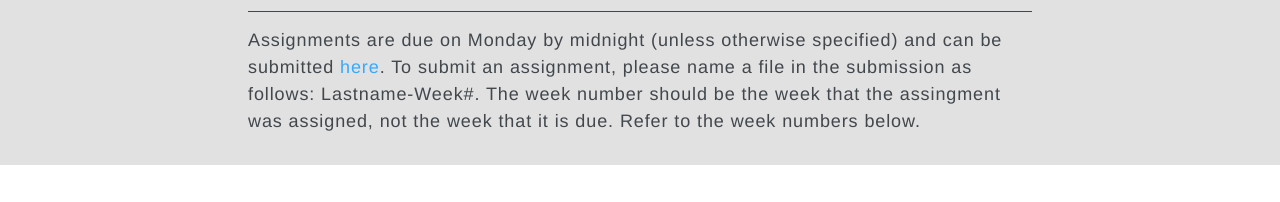
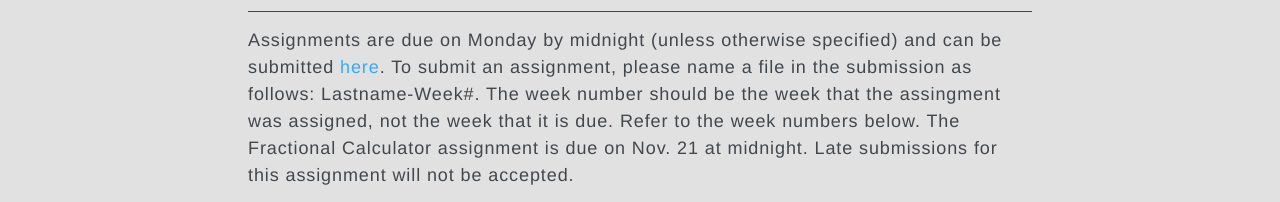
Before and after one commit to whroman/APCS, a plain HTML site: page index.html in a window 1280 px wide. Shown: the part 525-727 px from the top of the page. Drawn offline with Linux system fonts and the light colour scheme.

Commit message:
frac calc due date

```diff
--- a/index.html
+++ b/index.html
@@ -49,7 +49,7 @@
             <div class="spacer-sm"></div>
             <hr>
             <div class="spacer-sm"></div>
-    	       <div class="text-block text-xs">Assignments are due on Monday by midnight (unless otherwise specified) and can be submitted <a target="_blank" href="https://dbinbox.com/apcs">here</a>. To submit an assignment, please name a file in the submission as follows: Lastname-Week#. The week number should be the week that the assingment was assigned, not the week that it is due. Refer to the week numbers below.</div>
+    	       <div class="text-block text-xs">Assignments are due on Monday by midnight (unless otherwise specified) and can be submitted <a target="_blank" href="https://dbinbox.com/apcs">here</a>. To submit an assignment, please name a file in the submission as follows: Lastname-Week#. The week number should be the week that the assingment was assigned, not the week that it is due. Refer to the week numbers below. The Fractional Calculator assignment is due on Nov. 21 at midnight. Late submissions for this assignment will not be accepted.</div>
             </div>
             <div class="spacer-md"></div>
             <div class="spacer-sm"></div>
```
